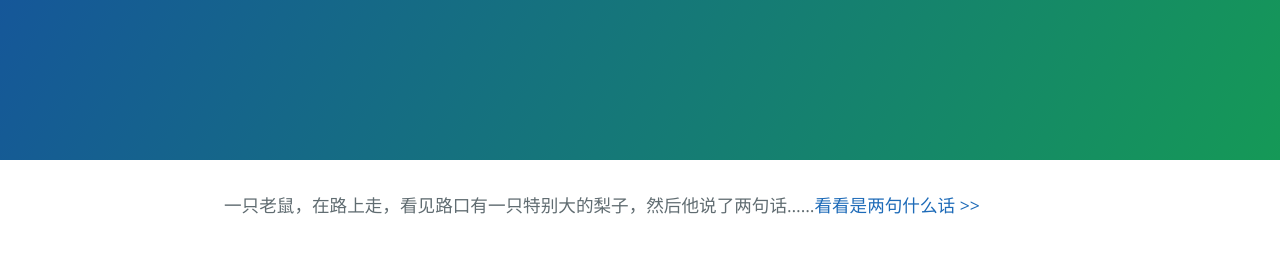
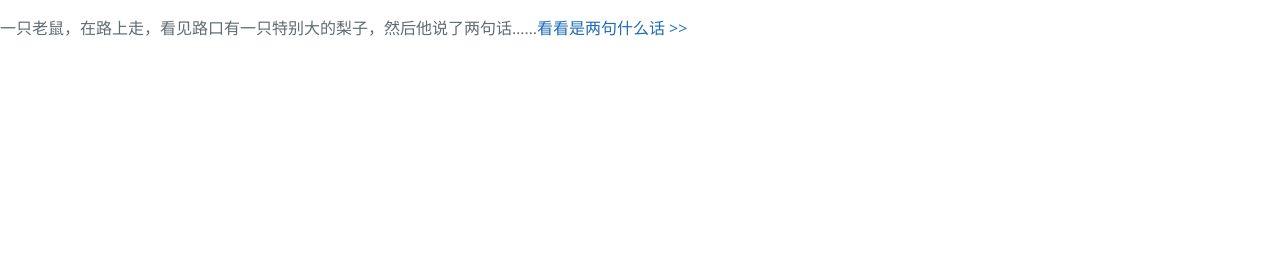
Before and after one commit to alipay123/love, a plain HTML site: page index.html in a window 1280 px wide. Drawn offline with nearby package versions, Linux system fonts and the light colour scheme.

Commit message:
Update index.html

```diff
--- a/index.html
+++ b/index.html
@@ -9,10 +9,5 @@
     <link rel="stylesheet" type="text/css" href="stylesheets/stylesheet.css" media="screen">
     <link rel="stylesheet" type="text/css" href="stylesheets/github-light.css" media="screen">
   </head>
-    <section class="page-header">
-      <!--<p>一只老鼠，在路上走，看见路口有一只特别大的梨子，然后他说了两句话……<a href="http://kx520.github.io/hello">看看是两句什么话 &gt;&gt;</a></p>-->
-    </section>
-    <section class="main-content">
       <p>一只老鼠，在路上走，看见路口有一只特别大的梨子，然后他说了两句话……<a href="http://kx520.github.io/hello">看看是两句什么话 &gt;&gt;</a></p>
-    </section>
 </html>
```
